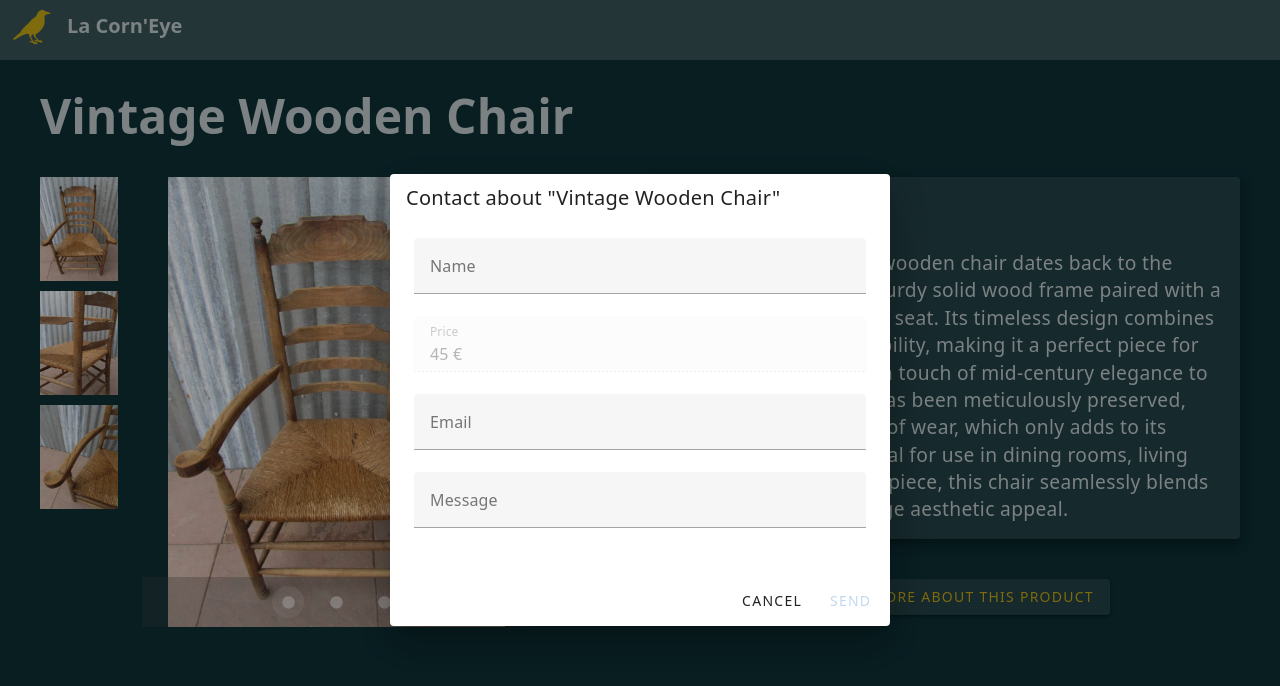
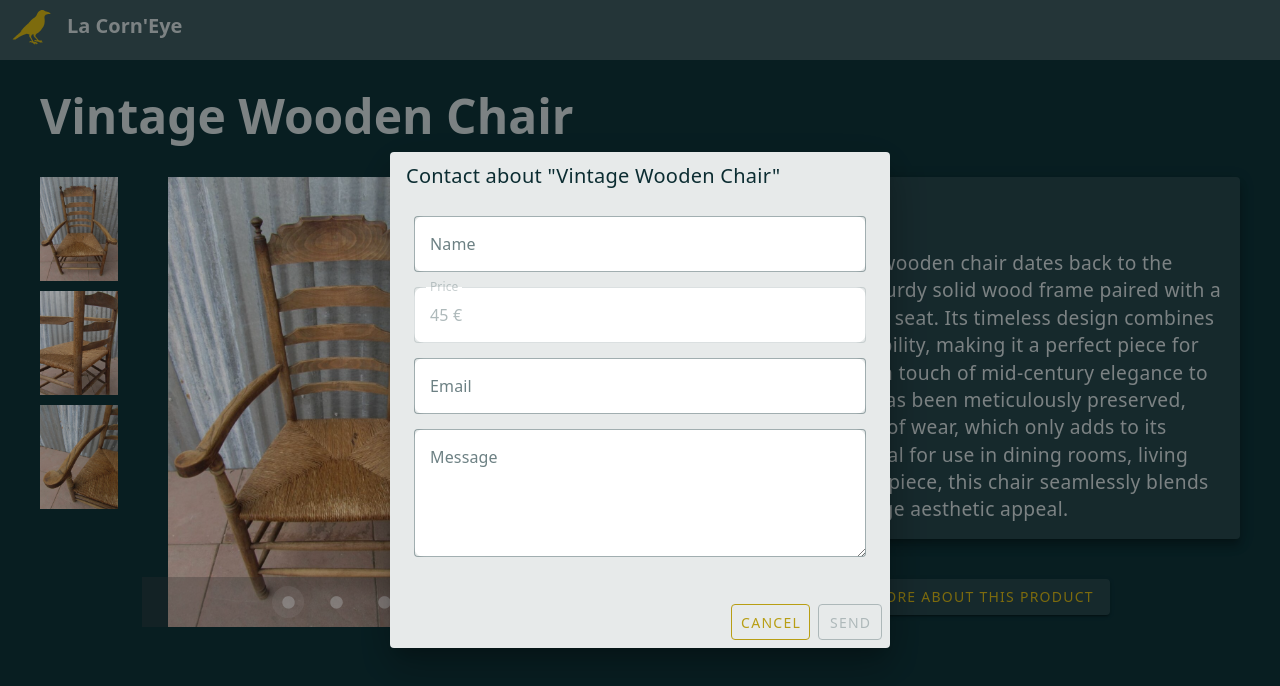
Before and after one commit to LeaGoarant/La-Corneye, a Nuxt app: page /product/1 in a window 1280 px wide. Both pictures are taken after a click on the button "CONTACT US TO KNOW MORE ABOUT THIS PRODUCT". Shown: the top 686 px of the page. Built offline with nearby package versions, Linux system fonts and the light colour scheme.

Commit message:
feat(product): style for contact form

```diff
--- a/components/ContactDialog.vue
+++ b/components/ContactDialog.vue
@@ -8,10 +8,10 @@ const props = defineProps({
 })
 
 const formField = ref([
-  {label: "Name", data: '', error: [(value: String | Boolean) => {return !value ? 'This field is required' : true}], isRequired: true, rows: 2, isDisabled: false},
-  {label: "Price", data: `${props.productPrice} €`, error: [], isRequired: false, rows: 2, isDisabled: true},
-  {label: "Email", data: '', error: [(value: String | Boolean) => {return !value ? 'This field is required' : true}], isRequired: true, rows: 2, isDisabled: false},
-  {label: "Message", data: '', error: [(value: String | Boolean) => {return !value ? 'This field is required' : true}], isRequired: true, rows: 4, isDisabled: false}
+  {label: "Name", data: '', error: [(value: String | Boolean) => {return !value ? 'This field is required' : true}], isRequired: true, rows: 2, isDisabled: false, type: "text"},
+  {label: "Price", data: `${props.productPrice} €`, error: [], isRequired: false, rows: 2, isDisabled: true, type: "text"},
+  {label: "Email", data: '', error: [(value: String | Boolean) => {return !value ? 'This field is required' : true}], isRequired: true, rows: 2, isDisabled: false, type: "text"},
+  {label: "Message", data: '', error: [(value: String | Boolean) => {return !value ? 'This field is required' : true}], isRequired: true, rows: 4, isDisabled: false, type: "textarea"}
 ])
 
 const emit = defineEmits(['update:contactDialogIsOpen'])
@@ -28,39 +28,49 @@ function handleSubmitForm() {
 
 <template>
   <v-dialog :model-value="contactDialogIsOpen" max-width="500" @click:outside="handleCloseDialog">
-    <v-card>
+    <v-card class="bg-[#E7EAEA] text-[#0C2D32]">
       <template v-if="!messageSent">
         <v-card-title>Contact about "{{ productName }}"</v-card-title>
         <v-card-text>
           <v-form>
-            <v-text-field
+            <component
+                :is="field.type === 'textarea' ? 'v-textarea' : 'v-text-field'"
+                hide-details="auto"
+                variant="outlined"
+                class="text-field"
                 v-for="(field, index) in formField"
                 :key="index"
                 :disabled="field.isDisabled"
                 :label="field.label"
                 v-model="field.data"
                 :required="field.isRequired"
+                :rules="field.error"
                 :rows="field.rows"
-                :rules="field.error"
             />
           </v-form>
         </v-card-text>
         <v-card-actions>
           <v-spacer />
-          <v-btn text @click="handleCloseDialog">Cancel</v-btn>
-          <v-btn color="primary" @click="handleSubmitForm" :disabled="formField.some(field => field.data === '' && field.isRequired === true)">Send</v-btn>
+          <v-btn variant="outlined" class="text-[#b89e14]" @click="handleCloseDialog">Cancel</v-btn>
+          <v-btn variant="outlined" class="text-[#0C2D32]" @click="handleSubmitForm" :disabled="formField.some(field => field.data === '' && field.isRequired === true)">Send</v-btn>
         </v-card-actions>
       </template>
       <template v-else>
         <v-card-text>
-          Your message has been sent, we will try to reply shortly.
+          Thank you for your message. It has been sent, we will try to reply shortly.
         </v-card-text>
-        <v-btn text @click="handleCloseDialog">Close</v-btn>
+        <v-card-actions>
+          <v-btn plain @click="handleCloseDialog">Close</v-btn>
+        </v-card-actions>
       </template>
     </v-card>
   </v-dialog>
 </template>
 
 <style scoped>
-
+  .text-field {
+    border-radius: 10px;
+    background-color: white;
+    margin-bottom: 15px;
+  }
 </style>
```
